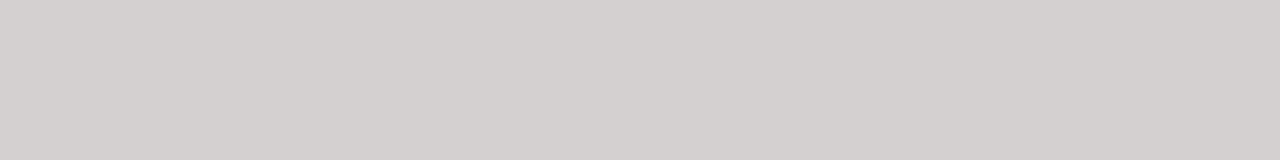
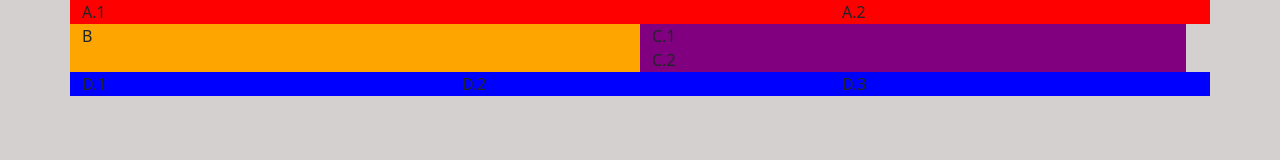
Before and after one commit to Lefentome38/TP_grille_boosttrap_thomas, a website built with Vite: page index.html in a window 1280 px wide. Built offline with nearby package versions, Linux system fonts and the light colour scheme.

Commit message:
col-sm-4 col-xs-12 ok

```diff
--- a/index.html
+++ b/index.html
@@ -1,5 +1,5 @@
 <!doctype html>
-<html lang="en">
+<html lang="frr">
   <head>
     <meta charset="UTF-8" />
     <link rel="icon" type="image/svg+xml" href="/vite.svg" />
@@ -10,7 +10,24 @@
   </head>
   <body>
 
-
+    <div class="container">
+      <div class="row">
+        <div class="col-sm-8 col-xs-12 red">A.1</div>
+        <div class="col-sm-4 col-xs-12 red">A.2</div>
+      </div>
+      <div class="row">
+        <div class="col-sm-6 col-xs-12 orange">B</div>
+        <div class="col-sm-6 col-xs-12 row">
+          <div class="col-12 purpul">C.1</div>
+          <div class="col-12 purpul">C.2</div>
+        </div>
+      </div>
+      <div class="row">
+        <div class="col-sm-4 col-xs-12 blue">D.1</div>
+        <div class="col-sm-4 col-xs-12 blue">D.2</div>
+        <div class="col-sm-4 col-xs-12 blue">D.3</div>
+      </div>
+    </div>
 
   </body>
 </html>
--- a/src/style.scss
+++ b/src/style.scss
@@ -1,3 +1,23 @@
+// *{
+//   border: solid 1px;
+// }
+
 body{
   background-color: rgb(212, 208, 208);
 }
+
+.blue {
+  background-color: blue;
+}
+
+.red{
+  background-color: red;
+}
+
+.orange{
+  background-color: orange;
+}
+
+.purpul{
+  background-color: purple;
+}
```
